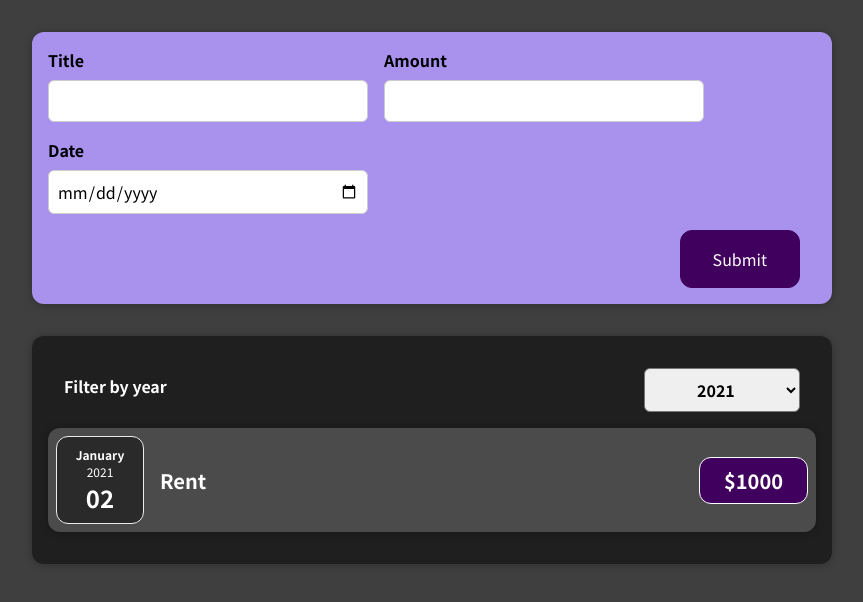
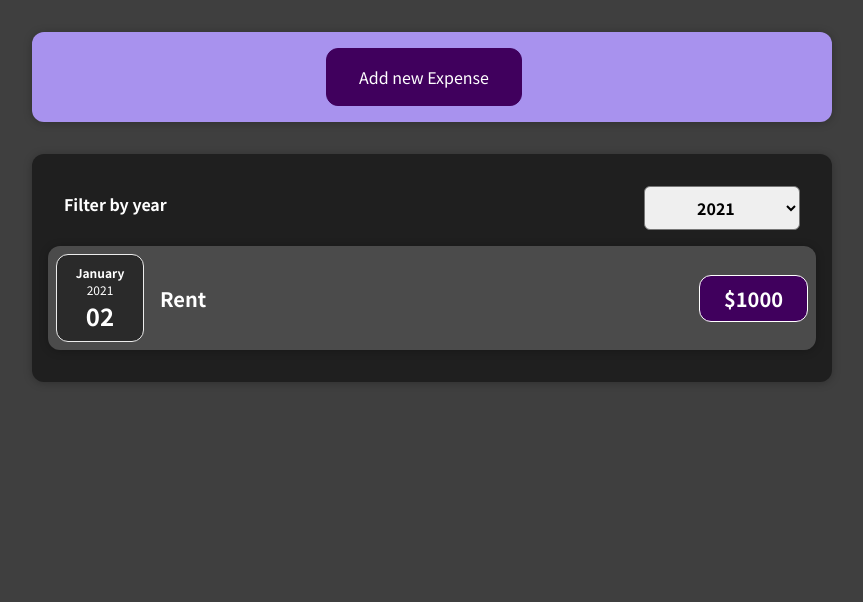
Before and after one commit to rocionadal/track-expenses, a React (Create React App) app: page / in a window 1280 px wide. Shown: the top 602 px of the page, without its empty margins (208-1071 px from the left). Built offline with nearby package versions, Linux system fonts and the light colour scheme.

Commit message:
Add logic to render Form conditionally

```diff
--- a/src/components/NewExpense/ExpenseForm.js
+++ b/src/components/NewExpense/ExpenseForm.js
@@ -67,6 +67,7 @@ function ExpenseForm(props) {
         </div>
       </div>
       <div className='new-expense__actions'>
+        <button type='button' onClick={props.onCancel}>Cancel</button>
         <button type='submit'>Submit</button>
       </div>
     </form>
--- a/src/components/NewExpense/NewExpense.js
+++ b/src/components/NewExpense/NewExpense.js
@@ -1,20 +1,40 @@
+import React, { useState } from 'react';
+
 import './NewExpense.css';
 
 import ExpenseForm from './ExpenseForm';
 
 function NewExpense(props) {
+  const [isEditing, setIsEditing] = useState(false);
+
   function saveExpenseDataHandler(enteredExpenseData) {
     const expenseData = {
       ...enteredExpenseData,
       id: Math.random().toString,
     };
+    props.onAddExpense(expenseData);
+    setIsEditing(false);
+  }
 
-    props.onAddExpense(expenseData);
+  function startEditingHandler() {
+    setIsEditing(true);
+  }
+
+  function stopEditingHandler() {
+    setIsEditing(false);
   }
 
   return (
     <div className='new-expense'>
-      <ExpenseForm onSaveExpenseData={saveExpenseDataHandler} />
+      {!isEditing && (
+        <button onClick={startEditingHandler}>Add new Expense</button>
+      )}
+      {isEditing && (
+        <ExpenseForm
+          onSaveExpenseData={saveExpenseDataHandler}
+          onCancel={stopEditingHandler}
+        />
+      )}
     </div>
   );
 }
```
Also changed, not shown: 1 other file (tests, documents, lock files or other folders).
